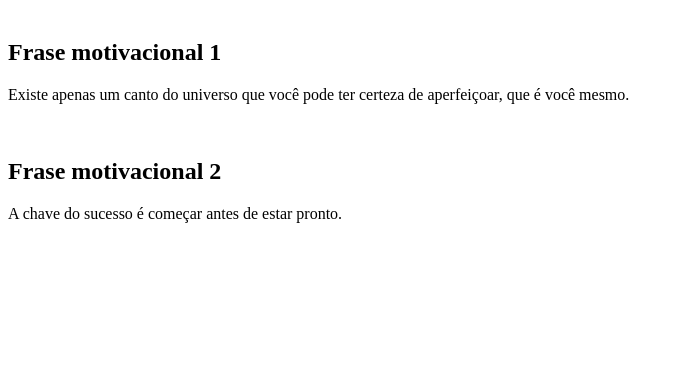
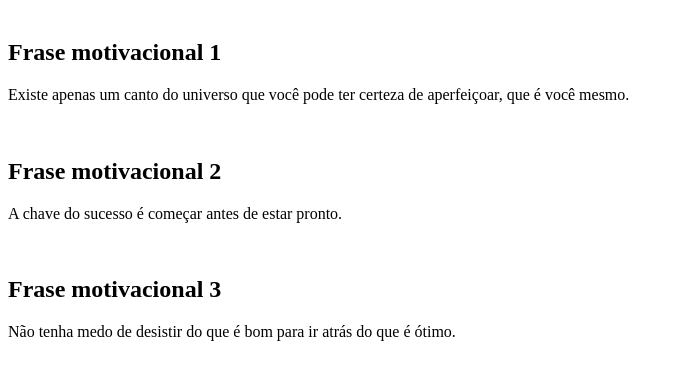
Before and after one commit to albertleme/prjFrasesMotivacionais, a plain HTML site: page index.html in a window 1280 px wide. Shown: the part 79-458 px from the top of the page, without its empty margins (0-684 px from the left). Drawn offline with Linux system fonts and the light colour scheme.

Commit message:
Frase motivacional 3

```diff
--- a/index.html
+++ b/index.html
@@ -13,5 +13,8 @@
     <br>
     <h2>Frase motivacional 2</h2>
     <p>A chave do sucesso é começar antes de estar pronto.</p>
+    <br>
+    <h2>Frase motivacional 3</h2>
+    <p>Não tenha medo de desistir do que é bom para ir atrás do que é ótimo.</p>
 </body>
 </html>
```
